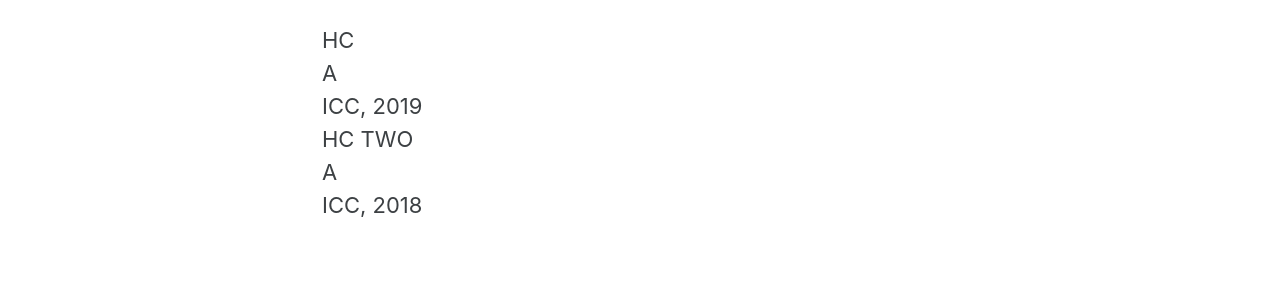
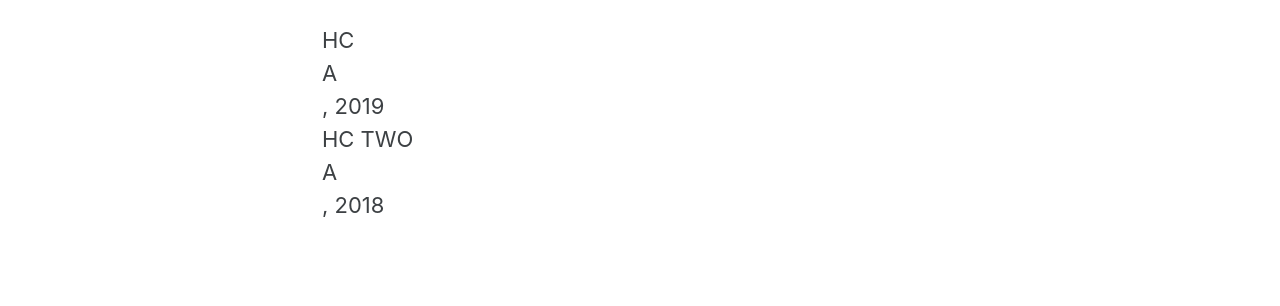
Before and after one commit to anantjoshi97/website, a Jekyll site: the page built from _pages/publ.md, in a window 1280 px wide. Shown: the part 259-565 px from the top of the page. Built offline with Jekyll 4.4.1, drawn with Linux system fonts in a browser that asks for light colours; cached includes are drawn as plain includes.

Commit message:
Updated publ

```diff
--- a/_pages/publ.md
+++ b/_pages/publ.md
@@ -17,7 +17,7 @@ L o P
     {{ pub.authors }}
   </div>
   <div class="pubinfo">
-    {{ pub.publication }}, {{ pub.year}}
+    {{ pub.conf }}, {{ pub.year}}
   </div>
 </div>
 {% endfor %}
```
